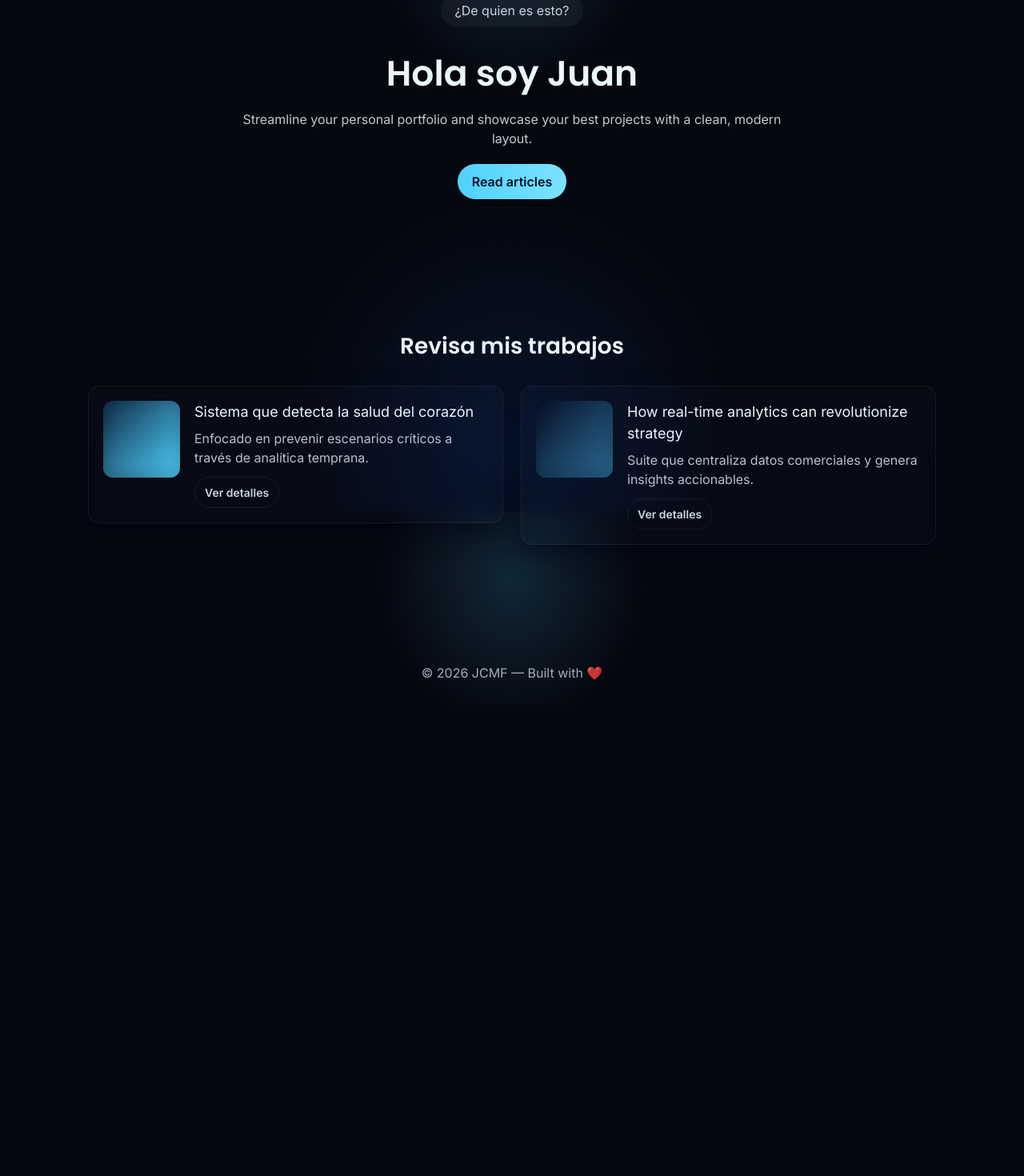
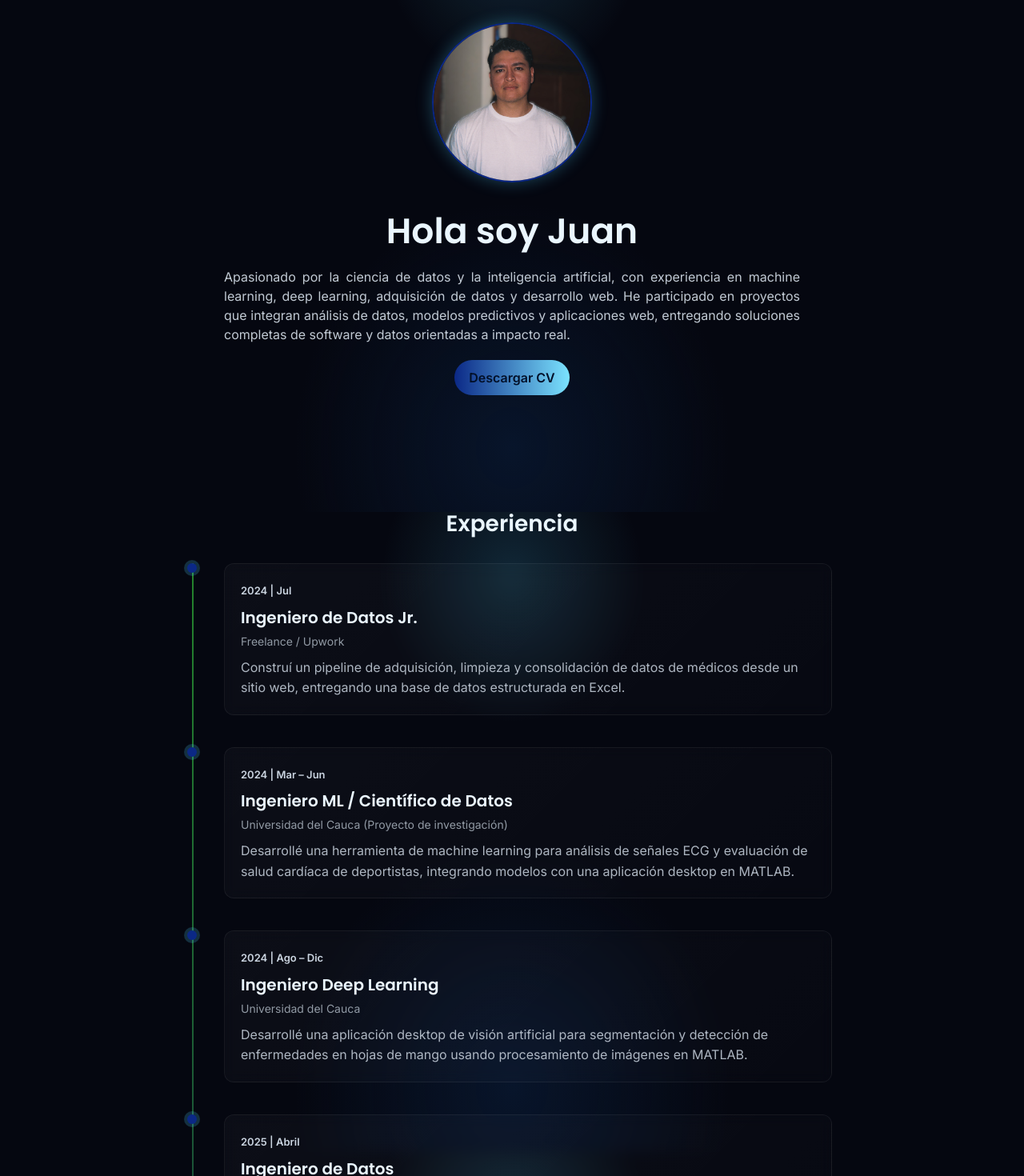
Before and after one commit to JuanMartinezF/portfoliwebpage, a Next.js app: page / in a window 1280 px wide. Shown: the part 160-1630 px from the top of the page at 80% size. Before the commit the page ends 1041 px from the top, so only its background shows below. Built offline with nearby package versions, Linux system fonts and the light colour scheme.

Commit message:
Se añadieron la seccion de experiencia con su linea de tiempo y se agrego la información, se añadio y organizo la foto de perfil y se arreglo el footer

```diff
--- a/src/app/globals.css
+++ b/src/app/globals.css
@@ -4,13 +4,14 @@
 :root {
   --bg: #050710;
   --deep: #071028;
-  --accent: #50d1ff;
+  --accent: #0b2886;
   --muted: #cbd5e1;
   --glass-border: rgba(255, 255, 255, 0.06);
   --glass-bg: rgba(255, 255, 255, 0.02);
   --container: 1100px;
   --background: #ffffff;
   --foreground: #171717;
+  --accental:#24832c;
 }
 
 @media (prefers-color-scheme: dark) {
@@ -96,7 +97,7 @@ body {
 .main-nav .cta {
   padding: 8px 14px;
   background: var(--accent);
-  color: #021029;
+  color: #e6f3ff;
   border-radius: 999px;
   font-weight: 600;
 }
@@ -113,6 +114,9 @@ body {
 
 .hero-inner {
   max-width: 760px;
+  display: flex;
+  flex-direction: column;
+  align-items: center;
 }
 
 .eyebrow {
@@ -122,6 +126,22 @@ body {
   background: rgba(255, 255, 255, 0.04);
   color: var(--muted);
   margin-bottom: 18px;
+}
+
+.hero-photo {
+  margin: 20px auto;
+  display: inline-block;
+}
+
+.hero-photo img {
+  border-radius: 50%;
+  border: 2px solid var(--accent);
+  box-shadow: 0 0 20px rgba(80, 209, 255, 0.3);
+  object-fit: cover;
+  object-position: top center;
+  width: 200px !important;
+  height: 200px !important;
+
 }
 
 .hero h1 {
@@ -153,6 +173,79 @@ body {
   border: 1px solid var(--glass-border);
   background: transparent;
   color: var(--muted);
+}
+
+/* Experience */
+.experience-section {
+  padding: 80px 0;
+}
+
+.timeline {
+  max-width: 800px;
+  margin: 0 auto;
+  position: relative;
+  padding-left: 40px;
+}
+
+.timeline::before {
+  content: "";
+  position: absolute;
+  left: 0;
+  top: 0;
+  bottom: 0;
+  width: 2px;
+  background: linear-gradient(180deg, var(--accental) 0%, rgba(80, 209, 255, 0.2) 100%);
+}
+
+.timeline-item {
+  position: relative;
+  margin-bottom: 40px;
+}
+
+.timeline-marker {
+  position: absolute;
+  left: -46px;
+  top: 0;
+  width: 12px;
+  height: 12px;
+  border-radius: 50%;
+  background: var(--accent);
+  box-shadow: 0 0 0 4px rgba(80, 209, 255, 0.2);
+}
+
+.timeline-content {
+  background: linear-gradient(135deg, rgba(255, 255, 255, 0.03), rgba(255, 255, 255, 0.01));
+  border: 1px solid var(--glass-border);
+  border-radius: 12px;
+  padding: 20px;
+  backdrop-filter: blur(8px);
+}
+
+.timeline-date {
+  display: inline-block;
+  font-size: 13px;
+  color: var(--muted);
+  font-weight: 600;
+  margin-bottom: 8px;
+}
+
+.timeline-role {
+  color: #eaf6ff;
+  font-size: 20px;
+  margin: 0 0 4px;
+  font-family: "Poppins", sans-serif;
+}
+
+.timeline-company {
+  color: rgba(203, 213, 225, 0.7);
+  font-size: 14px;
+  margin: 0 0 10px;
+}
+
+.timeline-description {
+  color: rgba(203, 213, 225, 0.85);
+  margin: 0;
+  line-height: 1.6;
 }
 
 /* Articles */
@@ -226,6 +319,17 @@ body {
   padding: 28px 0;
   text-align: center;
   color: rgba(203, 213, 225, 0.8);
+}
+
+.footer-link {
+  color: var(--accent);
+  text-decoration: none;
+  font-weight: 600;
+  transition: opacity 0.2s;
+}
+
+.footer-link:hover {
+  opacity: 0.8;
 }
 
 /* Responsive */
--- a/src/app/layout.js
+++ b/src/app/layout.js
@@ -1,7 +1,7 @@
 import "./globals.css";
 
 export const metadata = {
-  title: "JCMF - Portfolio",
+  title: "JCMF",
   description: "Portafolio de Juan Carlos Martínez Fernández - Desarrollador de Software",
 };
 
--- a/src/app/page.js
+++ b/src/app/page.js
@@ -1,7 +1,10 @@
+'use client';
+
 import { useState } from 'react';
 import Header from '@/components/Header';
 import Footer from '@/components/Footer';
 import Hero from '@/components/Hero';
+import Experience from '@/components/Experience';
 import ProjectCard from '@/components/ProjectCard';
 import ProjectModal from '@/components/ProjectModal';
 
@@ -35,6 +38,7 @@ export default function Home() {
         <Header />
         <main>
           <Hero />
+          <Experience />
           <section id="articles" className="articles-section">
             <div className="container">
               <h2 className="section-title">Revisa mis trabajos</h2>
--- /dev/null
+++ b/src/components/Experience.js
@@ -0,0 +1,68 @@
+export default function Experience() {
+  const experiences = [
+
+    {
+      id: 6,
+      date: "2024 | Jul",
+      role: "Ingeniero de Datos Jr.",
+      company: "Freelance / Upwork",
+      description: "Construí un pipeline de adquisición, limpieza y consolidación de datos de médicos desde un sitio web, entregando una base de datos estructurada en Excel."
+    },
+    {
+      id: 5,
+      date: "2024 | Mar – Jun",
+      role: "Ingeniero ML / Científico de Datos",
+      company: "Universidad del Cauca (Proyecto de investigación)",
+      description: "Desarrollé una herramienta de machine learning para análisis de señales ECG y evaluación de salud cardíaca de deportistas, integrando modelos con una aplicación desktop en MATLAB."
+    },
+    {
+        id:4,
+        date: "2024 | Ago – Dic",
+        role: "Ingeniero Deep Learning",
+        company: "Universidad del Cauca",
+        description: "Desarrollé una aplicación desktop de visión artificial para segmentación y detección de enfermedades en hojas de mango usando procesamiento de imágenes en MATLAB."
+    },
+    {
+        id: 3,
+        date: "2025 | Abril",
+        role: "Ingeniero de Datos",
+        company: "Freelance / Upwork",
+        description: "Implementé un sistema de scraping masivo para extraer más de 48.000 registros de notarios, generando datasets estructurados en CSV listos para análisis."
+    },
+    {
+        id:2,
+        date: "2025 | Mayo – Presente",
+        role: "Desarrollador Web Frontend",
+        company: "Universidad del Cauca",
+        description: "Construí secciones frontend y diseño UI/UX para un sitio web de congreso usando Réflex, HTML, CSS, JavaScript y Tailwind CSS."
+    },
+    {
+        id:1,
+        date: "2025 | Junio - Dic",
+        role: "Desarrollador Full Stack",
+        company: "Servitaxi S.A.",
+        description: "Diseñé, desarrollé y desplegué un sitio web fullstack para cliente, incluyendo frontend en React/TypeScript, formulario funcional, optimización básica SEO y despliegue en hosting."
+    }
+  ];
+
+  return (
+    <section className="experience-section">
+      <div className="container">
+        <h2 className="section-title">Experiencia</h2>
+        <div className="timeline">
+          {experiences.map((exp) => (
+            <div key={exp.id} className="timeline-item">
+              <div className="timeline-marker"></div>
+              <div className="timeline-content">
+                <span className="timeline-date">{exp.date}</span>
+                <h3 className="timeline-role">{exp.role}</h3>
+                <p className="timeline-company">{exp.company}</p>
+                <p className="timeline-description">{exp.description}</p>
+              </div>
+            </div>
+          ))}
+        </div>
+      </div>
+    </section>
+  );
+}
--- a/src/components/Footer.js
+++ b/src/components/Footer.js
@@ -2,7 +2,7 @@ export default function Footer() {
   return (
     <footer className="site-footer">
       <div className="container">
-        © {new Date().getFullYear()} JCMF — Built with ❤️
+        © {new Date().getFullYear()} <a href="https://www.linkedin.com/in/juan-mart%C3%ADnez-f/" className="footer-link" target="_blank" rel="noopener noreferrer">@juancmartinezf</a> — Impulsado por cafe ☕
       </div>
     </footer>
   );
--- a/src/components/Header.js
+++ b/src/components/Header.js
@@ -9,9 +9,9 @@ export default function Header() {
           <span>Juan Carlos Martinez</span>
         </div>
         <nav className="main-nav">
-          <a href="#work">Work</a>
-          <a href="#articles">Articles</a>
-          <a href="#contact" className="cta">Contacto</a>
+          <a href="#work">Proyectos</a>
+          <a href="#articles">Tecnologias</a>
+          <a href="#contact" className="cta">Hablemos</a>
         </nav>
       </div>
     </header>
--- a/src/components/Hero.js
+++ b/src/components/Hero.js
@@ -1,15 +1,22 @@
+import Image from 'next/image';
+
 export default function Hero() {
   return (
     <section className="hero">
       <div className="container hero-inner">
-        <div className="eyebrow">¿De quien es esto?</div>
+        <div className="eyebrow ">¿De quien es esto?</div>
+        <div className="hero-photo">
+            <Image src="/fotojcmf.jpg" alt="Juan Carlos Martinez"
+             width={150} height={150}
+             className="rounded-full" />
+        </div>
         <h1>Hola soy Juan</h1>
-        <p className="lead">
-          Streamline your personal portfolio and showcase your best projects with a clean, modern layout.
+        <p className="lead text-justify">
+          Apasionado por la ciencia de datos y la inteligencia artificial, con experiencia en machine learning, deep learning, adquisición de datos y desarrollo web. He participado en proyectos que integran análisis de datos, modelos predictivos y aplicaciones web, entregando soluciones completas de software y datos orientadas a impacto real.
         </p>
         <div className="hero-cta">
           <a className="btn primary" href="#articles">
-            Read articles
+            Descargar CV
           </a>
         </div>
       </div>
```
Also changed, not shown: public/fotojcmf.jpg (added), src/app/fotojcmf.JPG (added).
